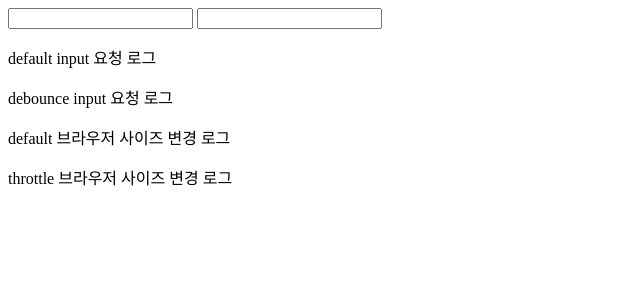
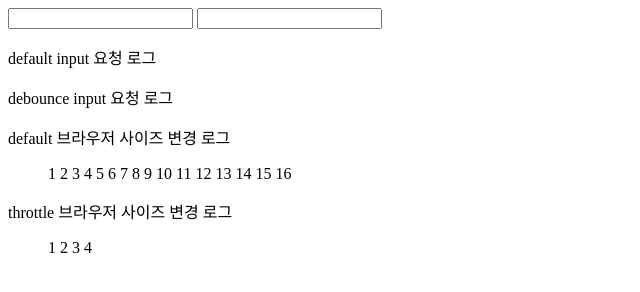
Before and after one commit to yogjin/javascript-web-skills, a plain HTML site: page debounce&throttle/index.html in a window 1280 px wide. Shown: the top 292 px of the page, without its empty margins (0-640 px from the left). Drawn offline with Linux system fonts and the light colour scheme.

```diff
--- a/debounce&throttle/index.html
+++ b/debounce&throttle/index.html
@@ -16,9 +16,12 @@
     <ul id="request-default"></ul>
     <p>debounce input 요청 로그</p>
     <ul id="request-debounce"></ul>
-    <p>default 브라우저 사이즈 변경 로그</p>
-    <ul id="resize-default"></ul>
-    <p>throttle 브라우저 사이즈 변경 로그</p>
-    <ul id="resize-throttle"></ul>
+    <div style="position: sticky; top: 0">
+      <p>default 브라우저 사이즈 변경 로그</p>
+      <ul id="resize-default"></ul>
+      <p>throttle 브라우저 사이즈 변경 로그</p>
+      <ul id="resize-throttle"></ul>
+    </div>
+    <div style="height: 10000px"></div>
   </body>
 </html>
--- a/debounce&throttle/throttle.js
+++ b/debounce&throttle/throttle.js
@@ -26,5 +26,5 @@ const logThrottle = () => {
   $resizeThrottle.innerHTML += ` ${++countThrottle}`;
 };
 
-window.addEventListener('resize', logDefault);
-window.addEventListener('resize', throttle(logThrottle, 500));
+window.addEventListener('scroll', logDefault);
+window.addEventListener('scroll', throttle(logThrottle, 500));
```
